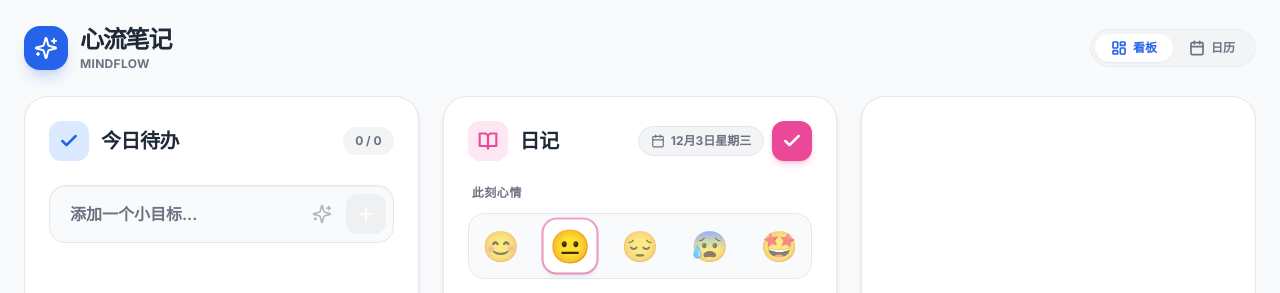
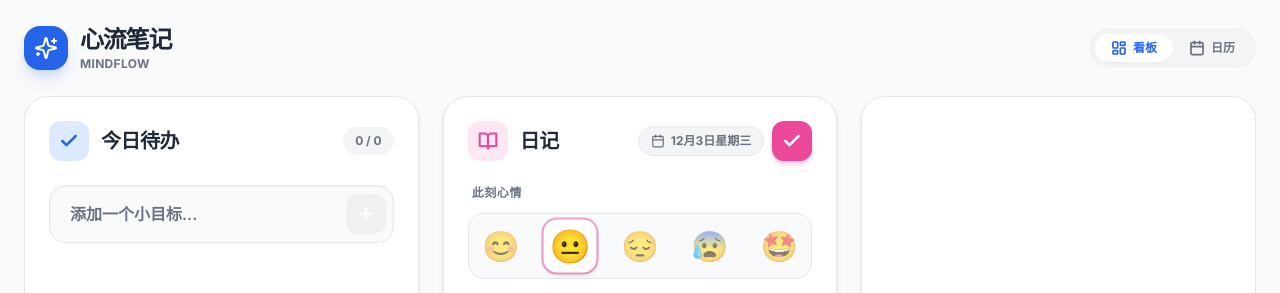
Before and after one commit to xcyelena-jpg/mindflow, a React (Vite) app: page / in a window 1280 px wide. Shown: the top 293 px of the page. Built offline with nearby package versions, Linux system fonts and the light colour scheme.

Commit message:
Update TodoList.tsx

```diff
--- a/components/TodoList.tsx
+++ b/components/TodoList.tsx
@@ -1,7 +1,6 @@
 import React, { useState, useRef, useEffect } from 'react';
 import { Task, Tag } from '../types';
-import { Plus, Trash2, Check, Sparkles, Loader2, Clock } from 'lucide-react';
-import { breakDownTask } from '../services/geminiService';
+import { Plus, Trash2, Check, Sparkles, Clock } from 'lucide-react';
 
 interface TodoListProps {
   tasks: Task[];
@@ -21,7 +20,6 @@ const formatDateToKey = (date: Date): string => {
 
 export const TodoList: React.FC<TodoListProps> = ({ tasks, setTasks, selectedDate, tags, onAddTag }) => {
   const [newTaskText, setNewTaskText] = useState('');
-  const [isBreakingDown, setIsBreakingDown] = useState(false);
   const [taskToDelete, setTaskToDelete] = useState<Task | null>(null);
 
   // --- Editing State ---
@@ -64,29 +62,6 @@ export const TodoList: React.FC<TodoListProps> = ({ tasks, setTasks, selectedDat
 
   const deleteTask = (id: string) => {
     setTasks(prev => prev.filter(t => t.id !== id));
-  };
-
-  const handleMagicBreakdown = async () => {
-    if (!newTaskText.trim()) return;
-    setIsBreakingDown(true);
-    try {
-      const subtasks = await breakDownTask(newTaskText);
-      if (subtasks.length > 0) {
-        const newTasks: Task[] = subtasks.map(st => ({
-          id: Date.now().toString() + Math.random().toString(),
-          text: st, completed: false, createdAt: Date.now(), priority: 'medium', tags: [],
-          dueDate: isToday(selectedDate) ? undefined : formatDateToKey(selectedDate),
-        }));
-        setTasks(prev => [...newTasks, ...prev]);
-        setNewTaskText('');
-      } else {
-        addTask(newTaskText);
-      }
-    } catch (e) {
-      addTask(newTaskText);
-    } finally {
-      setIsBreakingDown(false);
-    }
   };
 
   // --- Editing Logic ---
@@ -257,11 +232,8 @@ export const TodoList: React.FC<TodoListProps> = ({ tasks, setTasks, selectedDat
 
       <div className="relative mb-6 z-10">
         <div className="relative group">
-             <input type="text" value={newTaskText} onChange={(e) => setNewTaskText(e.target.value)} onKeyDown={(e) => e.key === 'Enter' && addTask(newTaskText)} placeholder="添加一个小目标..." className="w-full pl-5 pr-28 py-4 rounded-2xl bg-gray-50 border border-border hover:border-gray-300 focus:bg-white focus:border-task-blue focus:ring-2 focus:ring-task-blue/20 text-text-main placeholder-text-muted transition-all outline-none font-semibold shadow-inner-sm" />
+             <input type="text" value={newTaskText} onChange={(e) => setNewTaskText(e.target.value)} onKeyDown={(e) => e.key === 'Enter' && addTask(newTaskText)} placeholder="添加一个小目标..." className="w-full pl-5 pr-14 py-4 rounded-2xl bg-gray-50 border border-border hover:border-gray-300 focus:bg-white focus:border-task-blue focus:ring-2 focus:ring-task-blue/20 text-text-main placeholder-text-muted transition-all outline-none font-semibold shadow-inner-sm" />
              <div className="absolute right-2 top-1/2 -translate-y-1/2 flex gap-1 z-10">
-                <button onClick={handleMagicBreakdown} disabled={!newTaskText || isBreakingDown} className="p-2.5 text-task-blue hover:bg-task-blue-light rounded-xl transition-all active:scale-95 disabled:opacity-50 disabled:text-text-muted" title="AI 智能拆解">
-                    {isBreakingDown ? <Loader2 className="w-5 h-5 animate-spin" /> : <Sparkles className="w-5 h-5" strokeWidth={2} />}
-                </button>
                 <button onClick={() => addTask(newTaskText)} disabled={!newTaskText} className="p-2.5 bg-task-blue text-white rounded-xl shadow-md shadow-task-blue/25 hover:shadow-lg hover:shadow-task-blue/30 transition-all active:scale-90 disabled:opacity-50 disabled:shadow-none disabled:bg-gray-200">
                     <Plus className="w-5 h-5" strokeWidth={3} />
                 </button>
@@ -301,9 +273,9 @@ export const TodoList: React.FC<TodoListProps> = ({ tasks, setTasks, selectedDat
                     transform: `translateX(${task.id === swipingTaskId ? swipeOffset : 0}px)`,
                     transition: task.id === swipingTaskId && swipeOffset !== 0 ? 'none' : 'transform 0.3s cubic-bezier(0.2, 0.8, 0.2, 1)'
                 }}
-                className={`relative z-10 flex items-start gap-3 p-4 rounded-2xl border w-full cursor-pointer touch-pan-y ${
+                className={`relative z-10 flex items-start gap-3 p-4 rounded-2xl border w-full cursor-pointer touch-pan-y transition-all duration-200 ${
                   task.completed
-                    ? 'bg-gray-50 opacity-70 border-border'
+                    ? 'bg-white/60 border-gray-100' // Cleaner look for completed
                     : 'bg-surface border-border shadow-sm'
                 }`}
               >
@@ -335,7 +307,11 @@ export const TodoList: React.FC<TodoListProps> = ({ tasks, setTasks, selectedDat
                         rows={1}
                      />
                    ) : (
-                     <span className={`font-semibold transition-all break-words leading-tight block ${task.completed ? 'text-text-muted line-through decoration-gray-300' : 'text-text-main'}`}>
+                     <span className={`font-semibold transition-all break-words leading-tight block ${
+                         task.completed
+                            ? 'text-gray-300 line-through decoration-task-blue/40 decoration-2'
+                            : 'text-text-main'
+                         }`}>
                         {task.text}
                      </span>
                    )}
```
